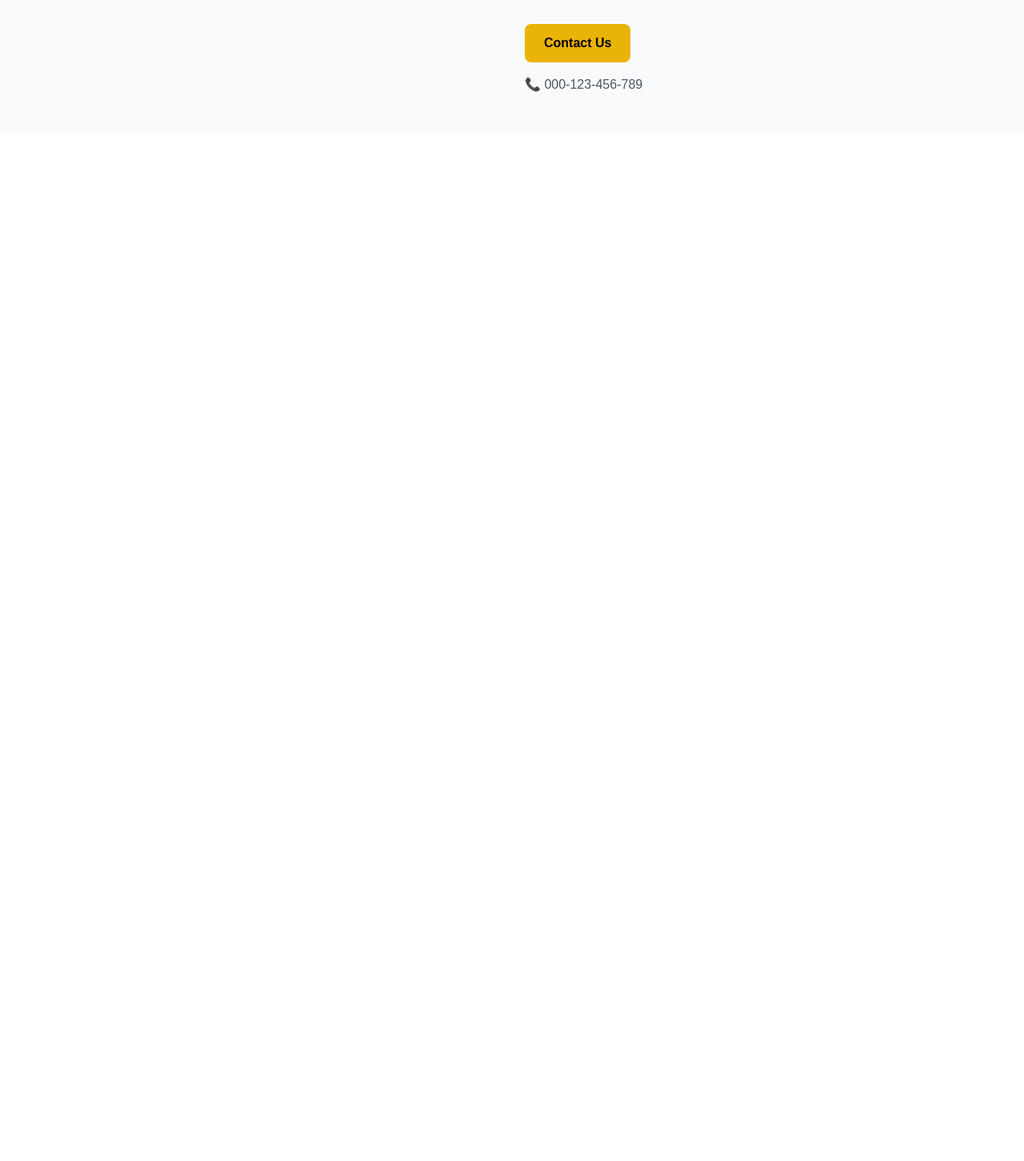
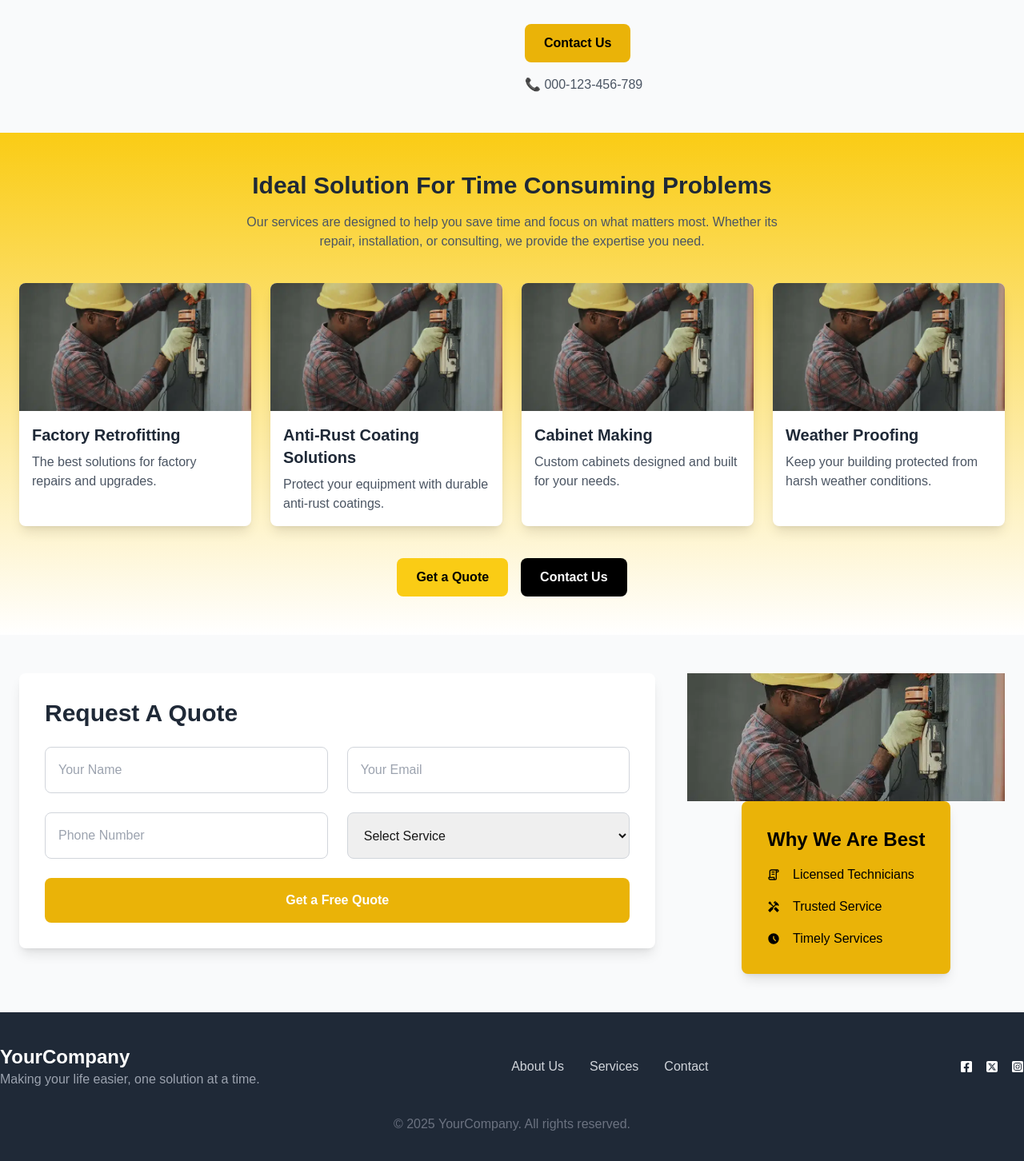
Before and after one commit to victorgomesc/Handyman-Platform, a Next.js app: page / in a window 1280 px wide. Shown: the part 1466-2918 px from the top of the page at 80% size. Before the commit the page ends 1632 px from the top, so only its background shows below. Built offline with nearby package versions, Linux system fonts and the light colour scheme.

Commit message:
feat: create componentes Footer, SolutionsSection and QuoteSection

```diff
--- a/src/app/page.tsx
+++ b/src/app/page.tsx
@@ -1,6 +1,9 @@
+import Footer from "@/components/Footer";
 import Header from "@/components/Header"
 import HeroSection from "@/components/HeroSection";
+import QuoteSection from "@/components/QuoteSection";
 import ServicesSection from "@/components/ServicesSection";
+import SolutionsSection from "@/components/SolutionsSection";
 
 
 export default function Home() {
@@ -9,6 +12,9 @@ export default function Home() {
       <Header />
       <HeroSection />
       <ServicesSection />
+      <SolutionsSection />
+      <QuoteSection />
+      <Footer />
     </div>
   );
 }
--- /dev/null
+++ b/src/components/Footer.tsx
@@ -0,0 +1,52 @@
+import React from "react";
+
+import { FaFacebookSquare } from "react-icons/fa";
+import { FaSquareXTwitter } from "react-icons/fa6";
+import { FaInstagramSquare } from "react-icons/fa";
+
+const Footer = () => {
+  return (
+    <footer className="bg-gray-800 text-white py-10">
+      <div className="container mx-auto flex flex-col md:flex-row justify-between items-center">
+        {/* Logo ou Nome da Empresa */}
+        <div className="mb-6 md:mb-0">
+          <h1 className="text-2xl font-bold">YourCompany</h1>
+          <p className="text-gray-400">Making your life easier, one solution at a time.</p>
+        </div>
+
+        {/* Links Úteis */}
+        <div className="flex flex-col md:flex-row items-center space-y-4 md:space-y-0 md:space-x-8">
+          <a href="#about" className="text-gray-300 hover:text-yellow-500 transition">
+            About Us
+          </a>
+          <a href="#services" className="text-gray-300 hover:text-yellow-500 transition">
+            Services
+          </a>
+          <a href="#contact" className="text-gray-300 hover:text-yellow-500 transition">
+            Contact
+          </a>
+        </div>
+
+        {/* Redes Sociais */}
+        <div className="flex space-x-4 mt-6 md:mt-0">
+          <a href="https://facebook.com" target="_blank" rel="noreferrer">
+            <FaFacebookSquare />
+          </a>
+          <a href="https://twitter.com" target="_blank" rel="noreferrer">
+            <FaSquareXTwitter />
+          </a>
+          <a href="https://instagram.com" target="_blank" rel="noreferrer">
+            <FaInstagramSquare />
+          </a>
+        </div>
+      </div>
+
+      {/* Linha de Direitos Reservados */}
+      <div className="text-center text-gray-500 mt-8">
+        © 2025 YourCompany. All rights reserved.
+      </div>
+    </footer>
+  );
+};
+
+export default Footer;
--- /dev/null
+++ b/src/components/QuoteSection.tsx
@@ -0,0 +1,83 @@
+import Image from "next/image";
+import React from "react";
+
+import { TbLicense } from "react-icons/tb";
+import { MdHandyman } from "react-icons/md";
+import { MdAccessTimeFilled } from "react-icons/md";
+
+const QuoteSection = () => {
+  return (
+    <section className="py-12 px-6 bg-gray-50">
+      <div className="container mx-auto flex flex-col lg:flex-row items-start gap-10">
+        {/* Formulário e Texto */}
+        <div className="w-full lg:w-2/3 bg-white p-8 shadow-lg rounded-lg">
+          <h2 className="text-3xl font-bold text-gray-800 mb-6">Request A Quote</h2>
+          <form className="grid grid-cols-1 md:grid-cols-2 gap-6">
+            {/* Nome */}
+            <input
+              type="text"
+              placeholder="Your Name"
+              className="border border-gray-300 p-4 rounded-lg focus:outline-none focus:ring-2 focus:ring-yellow-500"
+            />
+            {/* E-mail */}
+            <input
+              type="email"
+              placeholder="Your Email"
+              className="border border-gray-300 p-4 rounded-lg focus:outline-none focus:ring-2 focus:ring-yellow-500"
+            />
+            {/* Telefone */}
+            <input
+              type="text"
+              placeholder="Phone Number"
+              className="border border-gray-300 p-4 rounded-lg focus:outline-none focus:ring-2 focus:ring-yellow-500"
+            />
+            {/* Serviço */}
+            <select className="border border-gray-300 p-4 rounded-lg focus:outline-none focus:ring-2 focus:ring-yellow-500">
+              <option>Select Service</option>
+              <option>Installation</option>
+              <option>Repair</option>
+              <option>Consultation</option>
+            </select>
+            {/* Botão */}
+            <div className="col-span-1 md:col-span-2">
+              <button className="w-full bg-yellow-500 text-white font-bold py-4 rounded-lg hover:bg-yellow-400 transition">
+                Get a Free Quote
+              </button>
+            </div>
+          </form>
+        </div>
+
+        {/* Por que somos os melhores */}
+        <div className="w-full lg:w-1/3 flex flex-col items-center">
+          <Image
+                          src="/assets/trabalhador.webp"
+                          alt="Service 1"
+                          className="w-full h-40 object-cover"
+                          width={300}
+                          height={300}
+                          quality={100}
+                        />
+          <div className="bg-yellow-500 text-black p-8 rounded-lg shadow-lg">
+            <h3 className="text-2xl font-bold mb-4">Why We Are Best</h3>
+            <ul className="space-y-4">
+              <li className="flex items-center gap-4">
+                <TbLicense />
+                <span>Licensed Technicians</span>
+              </li>
+              <li className="flex items-center gap-4">
+                <MdHandyman />
+                <span>Trusted Service</span>
+              </li>
+              <li className="flex items-center gap-4">
+              <MdAccessTimeFilled />
+                <span>Timely Services</span>
+              </li>
+            </ul>
+          </div>
+        </div>
+      </div>
+    </section>
+  );
+};
+
+export default QuoteSection;
--- /dev/null
+++ b/src/components/SolutionsSection.tsx
@@ -0,0 +1,117 @@
+import Image from "next/image";
+import React from "react";
+
+const SolutionsSection = () => {
+  return (
+    <section className="py-12 px-6 bg-gradient-to-b from-yellow-400 to-white">
+      <div className="container mx-auto">
+        {/* Título e Descrição */}
+        <div className="text-center mb-10">
+          <h2 className="text-3xl font-bold text-gray-800 mb-4">
+            Ideal Solution For Time Consuming Problems
+          </h2>
+          <p className="text-gray-600 max-w-2xl mx-auto">
+            Our services are designed to help you save time and focus on what
+            matters most. Whether its repair, installation, or consulting, we
+            provide the expertise you need.
+          </p>
+        </div>
+
+        {/* Cards */}
+        <div className="grid grid-cols-1 md:grid-cols-2 lg:grid-cols-4 gap-6">
+          {/* Card 1 */}
+          <div className="bg-white shadow-lg rounded-lg overflow-hidden">
+            <Image
+                src="/assets/trabalhador.webp"
+                alt="Service 1"
+                className="w-full h-40 object-cover"
+                width={300}
+                height={300}
+                quality={100}
+            />
+            <div className="p-4">
+              <h3 className="text-xl font-bold text-gray-800 mb-2">
+                Factory Retrofitting
+              </h3>
+              <p className="text-gray-600">
+                The best solutions for factory repairs and upgrades.
+              </p>
+            </div>
+          </div>
+
+          {/* Card 2 */}
+          <div className="bg-white shadow-lg rounded-lg overflow-hidden">
+            <Image
+                src="/assets/trabalhador.webp"
+                alt="Service 1"
+                className="w-full h-40 object-cover"
+                width={300}
+                height={300}
+                quality={100}
+            />
+            <div className="p-4">
+              <h3 className="text-xl font-bold text-gray-800 mb-2">
+                Anti-Rust Coating Solutions
+              </h3>
+              <p className="text-gray-600">
+                Protect your equipment with durable anti-rust coatings.
+              </p>
+            </div>
+          </div>
+
+          {/* Card 3 */}
+          <div className="bg-white shadow-lg rounded-lg overflow-hidden">
+            <Image
+                src="/assets/trabalhador.webp"
+                alt="Service 1"
+                className="w-full h-40 object-cover"
+                width={300}
+                height={300}
+                quality={100}
+            />
+            <div className="p-4">
+              <h3 className="text-xl font-bold text-gray-800 mb-2">
+                Cabinet Making
+              </h3>
+              <p className="text-gray-600">
+                Custom cabinets designed and built for your needs.
+              </p>
+            </div>
+          </div>
+
+          {/* Card 4 */}
+          <div className="bg-white shadow-lg rounded-lg overflow-hidden">
+            <Image
+                src="/assets/trabalhador.webp"
+                alt="Service 1"
+                className="w-full h-40 object-cover"
+                width={300}
+                height={300}
+                quality={100}
+            />
+            <div className="p-4">
+              <h3 className="text-xl font-bold text-gray-800 mb-2">
+                Weather Proofing
+              </h3>
+              <p className="text-gray-600">
+                Keep your building protected from harsh weather conditions.
+              </p>
+            </div>
+          </div>
+        </div>
+
+        {/* Botões */}
+        <div className="text-center mt-10">
+          <button className="bg-yellow-400 text-black px-6 py-3 rounded-lg font-semibold hover:bg-yellow-400 transition duration-300 mr-4">
+            Get a Quote
+          </button>
+          <button className="bg-black text-white px-6 py-3 rounded-lg font-semibold hover:bg-gray-800 transition duration-300">
+            Contact Us
+          </button>
+        </div>
+      </div>
+    </section>
+  );
+};
+
+export default SolutionsSection;
```
Also changed, not shown: package.json (+6 -5 lines), 2 other files (tests, documents, lock files or other folders).
